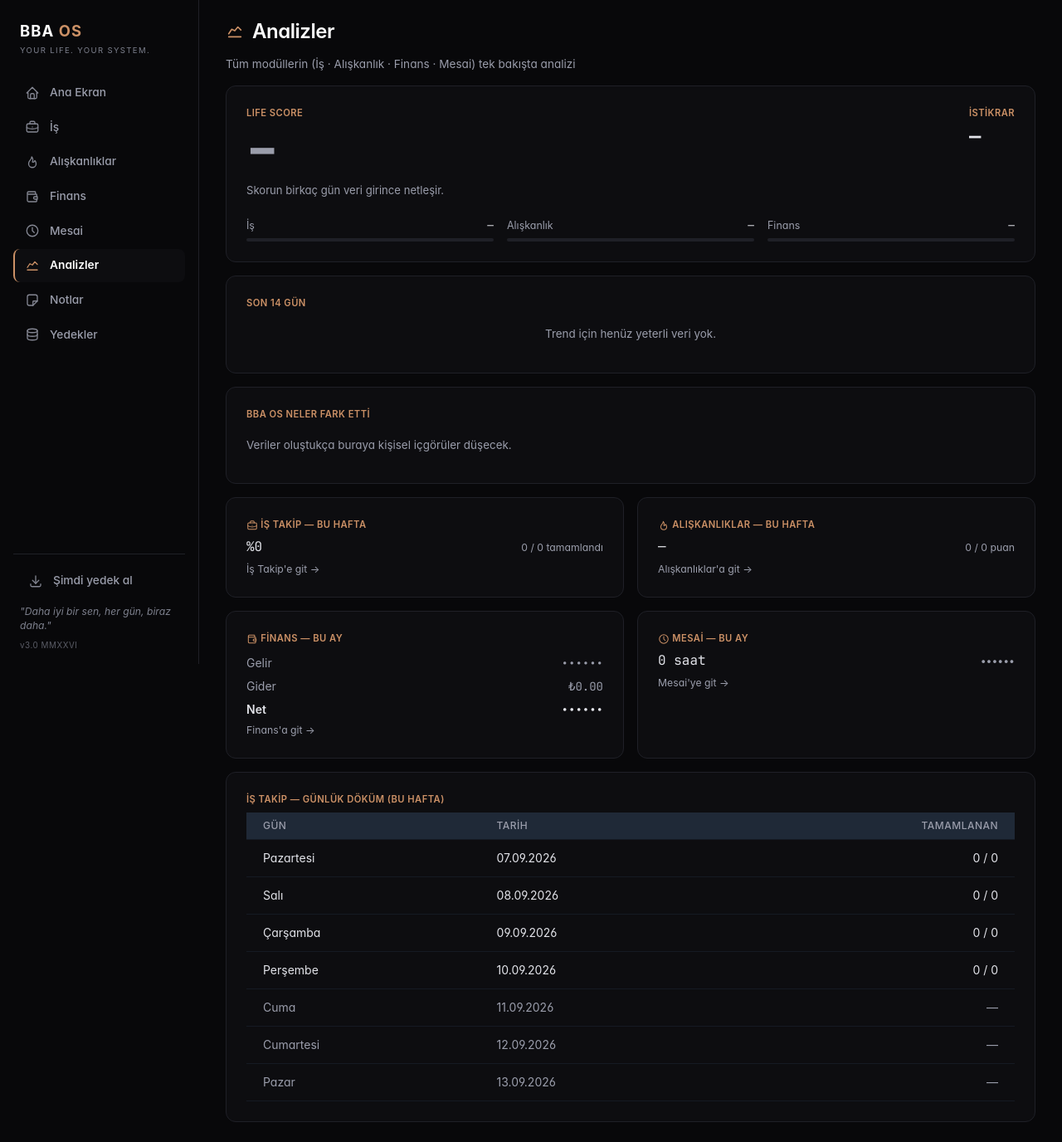
After one commit to Asderch/bba-os, a Flask app: page /analizler/ in a window 1280 px wide. The commit adds this page. Shown: the whole page at 83% size. Run offline with Flask 3, Linux system fonts and the light colour scheme; data that the repository does not hold is empty; some libraries are stand-ins or nearby versions.

Commit message:
Analizler ve Notlar için bağımsız modüller (İş Takip'ten ayrıldı)
Sidebar'daki "Analizler" ve "Notlar" sekmeleri aslında ayrı bir modül
değildi — ikisi de İş Takip blueprint'inin içine gömülüydü
(/is/istatistik, /is/notlar), İş Takip'in kendi alt-navigasyonunda da
tekrar görünüyorlardı. Bu, kullanıcıdan gelen açık bir hata bildirimiydi:
"Analizler'e tıklayınca İş modülünün istatistiğine gidiyor".

Yeni: blueprints/analizler.py (/analizler)
- İş Takip'in eski haftalık istatistik tablosu buraya taşındı
- Üstüne: Life Score + boyutlar (İş/Alışkanlık/Finans — zaten üç modülü
  harmanlayan tek metrik), momentum, istikrar, 14 günlük trend, içgörüler
  (hepsi dashboard_logic.py'den, kod tekrarı yok)
- Her modül için kısa özet kartı (İş/Alışkanlık/Finans/Mesai), ilgili
  modüle link — gerçek bir "tüm bilgilerin analizi" dashboard'u
- dashboard_logic.py: trend SVG nokta hesaplaması artık ortak bir
  fonksiyonda (trend_svg_points) — build_home_context ve analizler
  aynı kodu kullanıyor

Yeni: blueprints/notlar.py (/notlar)
- İş Takip'in içindeki not defteri, bağımsız bir modüle taşındı
  (notlar İş'e özgü bir kavram değil, herhangi bir konuda tutulabilir)

is_takip.py: notes_list/add_note/delete_note/stats route'ları kaldırıldı
(artık kendi blueprint'lerinde); _layout.html subnav'ından Notlar/
İstatistik sekmeleri çıkarıldı (Bugün/İşleri Yönet/Geçmiş kaldı).

81 test geçiyor (8 yeni: analizler 4, notlar 4); eski route'ların
gerçekten kaldırıldığı (404) ve yenilerinin doğru çalıştığı test edildi.
Tarayıcıda görsel olarak da doğrulandı.

Co-Authored-By: Claude Sonnet 5 <noreply@anthropic.com>

```diff
--- a/app.py
+++ b/app.py
@@ -111,11 +111,15 @@ from blueprints.is_takip import bp as is_takip_bp
 from blueprints.butce import bp as butce_bp
 from blueprints.mesai import bp as mesai_bp
 from blueprints.aliskanlik import bp as aliskanlik_bp
+from blueprints.analizler import bp as analizler_bp
+from blueprints.notlar import bp as notlar_bp
 
 app.register_blueprint(is_takip_bp)
 app.register_blueprint(butce_bp)
 app.register_blueprint(mesai_bp)
 app.register_blueprint(aliskanlik_bp)
+app.register_blueprint(analizler_bp)
+app.register_blueprint(notlar_bp)
 
 
 PARA_MASK = "••••••"
--- a/dashboard_logic.py
+++ b/dashboard_logic.py
@@ -298,6 +298,22 @@ def life_score_history(ctx, days=14, gelir_gizli=False):
         score = compute_life_score(ctx, for_day=d, gelir_gizli=gelir_gizli)
         history.append({"date": d, "score": score})
     return history
+
+
+def trend_svg_points(history, chart_w=280, chart_h=70):
+    """`life_score_history()` çıktısını (SVG `<polyline>` için) nokta dizgesine
+    çevirir. `home.html` (Life Score hero) ve `analizler` modülü aynı trend
+    grafiğini kullanıyor — hesaplama tek yerde, kod tekrarı yok.
+    Döner: (points_str, last_point) — veri yoksa ("", None)."""
+    n = len(history)
+    pts = []
+    for i, h in enumerate(history):
+        if h["score"] is None:
+            continue
+        x = (i / (n - 1) * chart_w) if n > 1 else 0
+        y = chart_h - (h["score"] / 100 * chart_h)
+        pts.append(f"{x:.1f},{y:.1f}")
+    return " ".join(pts), (pts[-1] if pts else None)
 
 
 def life_score_delta(ctx, gelir_gizli=False):
@@ -724,17 +740,7 @@ def build_home_context(ctx, now, gelir_gizli):
 
     # --- Trend (SVG) ---
     history = life_score_history(ctx, days=14, gelir_gizli=gelir_gizli)
-    chart_w, chart_h = 280, 70
-    n = len(history)
-    pts = []
-    for i, h in enumerate(history):
-        if h["score"] is None:
-            continue
-        x = (i / (n - 1) * chart_w) if n > 1 else 0
-        y = chart_h - (h["score"] / 100 * chart_h)
-        pts.append(f"{x:.1f},{y:.1f}")
-    trend_points_str = " ".join(pts)
-    trend_last_point = pts[-1] if pts else None
+    trend_points_str, trend_last_point = trend_svg_points(history)
 
     hour = now.hour
     greeting = (
--- /dev/null
+++ b/templates/analizler/index.html
@@ -0,0 +1,167 @@
+{% extends "base.html" %}
+{% from "_icons.html" import icon %}
+{% block title %}Analizler{% endblock %}
+
+{% block content %}
+<div class="bba-page-header">
+    <h2 class="bba-page-title">{{ icon("chart-line", 22) }} Analizler</h2>
+</div>
+<div class="bba-page-context">Tüm modüllerin (İş · Alışkanlık · Finans · Mesai) tek bakışta analizi</div>
+
+<!-- ================= LIFE SCORE + BOYUTLAR ================= -->
+<div class="bba-card bba-hero mb-3">
+    <div class="bba-hero-main">
+        <div class="bba-hero-score-block">
+            <div class="bba-label mb-1">LIFE SCORE</div>
+            {% if life_score_low or life_score is none %}
+                <div class="bba-hero-score bba-hero-score-collecting">–</div>
+                <div class="bba-hero-collecting-note">
+                    Skorun birkaç gün veri girince netleşir
+                    {%- if life_score_days %} ({{ life_score_days }}/3 gün){% endif -%}.
+                </div>
+            {% else %}
+                <div class="bba-hero-score">{{ life_score }}<span class="bba-hero-score-max">/100</span></div>
+                {% if life_score_delta is not none and life_score_delta != 0 %}
+                <div class="bba-delta-chip {{ 'up' if life_score_delta > 0 else 'down' }}">
+                    {{ '+' if life_score_delta > 0 }}{{ life_score_delta }} <span>dünden</span>
+                </div>
+                {% endif %}
+            {% endif %}
+        </div>
+        <div class="bba-hero-secondary">
+            <div class="bba-mini-stat">
+                <div class="bba-label">İSTİKRAR</div>
+                <div class="bba-mini-stat-value">
+                    {% if istikrar is not none %}
+                        {{ istikrar.good_days }}<span class="bba-mini-stat-sub">/{{ istikrar.total_days }} gün</span>
+                    {% else %}—{% endif %}
+                </div>
+            </div>
+        </div>
+    </div>
+    <div class="bba-dims bba-dims-3">
+        {% for key, label in [('is','İş'), ('aliskanlik','Alışkanlık'), ('finans','Finans')] %}
+        {% set v = breakdown[key] %}
+        <div class="bba-dim {{ 'is-weak' if breakdown.weakest == key and not life_score_low }}">
+            <div class="bba-dim-head">
+                <span class="bba-dim-label">{{ label }}</span>
+                <span class="bba-dim-pct">{{ v ~ '%' if v is not none else '—' }}</span>
+            </div>
+            <div class="bba-dim-track"><div class="bba-dim-fill" style="width: {{ v or 0 }}%;"></div></div>
+        </div>
+        {% endfor %}
+    </div>
+    {% if breakdown.weakest and not life_score_low %}
+    <div class="bba-hero-hint">En büyük fırsat:
+        <b>{{ {'is':'İş Takip','aliskanlik':'Alışkanlıklar','finans':'Finans'}[breakdown.weakest] }}</b>
+    </div>
+    {% endif %}
+</div>
+
+<!-- ================= SON 14 GÜN ================= -->
+<div class="bba-card mb-3">
+    <div class="d-flex justify-content-between align-items-center mb-2">
+        <div class="bba-label">SON 14 GÜN</div>
+        {% if momentum is not none and momentum != 0 %}
+            <span class="bba-delta-chip {{ 'up' if momentum > 0 else 'down' }}">
+                {{ '+' if momentum > 0 }}{{ momentum }}% <span>momentum</span>
+            </span>
+        {% endif %}
+    </div>
+    {% if trend_points_str %}
+    <svg viewBox="0 0 280 70" width="100%" height="70" preserveAspectRatio="none" style="overflow: visible;">
+        <line x1="0" y1="0" x2="280" y2="0" stroke="var(--bba-border)" stroke-width="1"/>
+        <line x1="0" y1="35" x2="280" y2="35" stroke="var(--bba-border)" stroke-width="1"/>
+        <line x1="0" y1="70" x2="280" y2="70" stroke="var(--bba-border)" stroke-width="1"/>
+        <polyline points="{{ trend_points_str }}" fill="none" stroke="var(--bba-chart-line)" stroke-width="2.5" stroke-linejoin="round" stroke-linecap="round"/>
+        {% if trend_last_point %}
+        <circle cx="{{ trend_last_point.split(',')[0] }}" cy="{{ trend_last_point.split(',')[1] }}" r="4" fill="var(--bba-copper)"/>
+        {% endif %}
+    </svg>
+    {% else %}
+    <div class="bba-empty-inline text-center">Trend için henüz yeterli veri yok.</div>
+    {% endif %}
+</div>
+
+<!-- ================= NELER FARK ETTİ ================= -->
+<div class="bba-card mb-3">
+    <div class="bba-label mb-2">BBA OS NELER FARK ETTİ</div>
+    {% if insights %}
+        {% for insight in insights %}
+        <div class="bba-insight-row">
+            <span class="bba-insight-icon">{{ icon(insight.icon, 16) }}</span>
+            <div>
+                <div class="bba-insight-text">{{ insight.text }}</div>
+                {% if insight.suggestion %}<div class="bba-insight-sub">{{ icon('target', 13) }} {{ insight.suggestion }}</div>{% endif %}
+            </div>
+        </div>
+        {% endfor %}
+    {% else %}
+        <div class="bba-empty-inline">Veriler oluştukça buraya kişisel içgörüler düşecek.</div>
+    {% endif %}
+</div>
+
+<!-- ================= MODÜL BAZLI ÖZET ================= -->
+<div class="row row-cards mb-3">
+    <div class="col-md-6">
+        <div class="bba-card h-100">
+            <div class="bba-label mb-2">{{ icon('briefcase', 14) }} İŞ TAKİP — BU HAFTA</div>
+            <div class="d-flex justify-content-between align-items-baseline mb-1">
+                <span class="font-mono fs-3">%{{ is_takip.completion_rate }}</span>
+                <span class="text-secondary small">{{ is_takip.total_done }} / {{ is_takip.total_possible }} tamamlandı</span>
+            </div>
+            <a href="{{ url_for('is_takip.index') }}" class="text-secondary small">İş Takip'e git →</a>
+        </div>
+    </div>
+    <div class="col-md-6">
+        <div class="bba-card h-100">
+            <div class="bba-label mb-2">{{ icon('flame', 14) }} ALIŞKANLIKLAR — BU HAFTA</div>
+            <div class="d-flex justify-content-between align-items-baseline mb-1">
+                <span class="font-mono fs-3">{{ ('%' ~ aliskanlik.pct) if aliskanlik.pct is not none else '—' }}</span>
+                <span class="text-secondary small">{{ aliskanlik.week_puan }} / {{ aliskanlik.week_max_puan }} puan</span>
+            </div>
+            <a href="{{ url_for('aliskanlik.stats') }}" class="text-secondary small">Alışkanlıklar'a git →</a>
+        </div>
+    </div>
+    <div class="col-md-6">
+        <div class="bba-card h-100">
+            <div class="bba-label mb-2">{{ icon('wallet', 14) }} FİNANS — BU AY</div>
+            <div class="d-flex justify-content-between py-1 text-secondary"><span>Gelir</span><span class="font-mono">{{ para_gizle(finans.income) }}</span></div>
+            <div class="d-flex justify-content-between py-1 text-secondary"><span>Gider</span><span class="font-mono">₺{{ '%.2f' | format(finans.expense) }}</span></div>
+            <div class="d-flex justify-content-between py-1 fw-bold"><span>Net</span><span class="font-mono">{{ para_gizle(finans.net) }}</span></div>
+            <a href="{{ url_for('butce.index') }}" class="text-secondary small">Finans'a git →</a>
+        </div>
+    </div>
+    <div class="col-md-6">
+        <div class="bba-card h-100">
+            <div class="bba-label mb-2">{{ icon('clock', 14) }} MESAİ — BU AY</div>
+            <div class="d-flex justify-content-between align-items-baseline mb-1">
+                <span class="font-mono fs-3">{{ mesai.hours }} saat</span>
+                <span class="text-secondary small">{{ para_gizle(mesai.amount) }}</span>
+            </div>
+            <a href="{{ url_for('mesai.index') }}" class="text-secondary small">Mesai'ye git →</a>
+        </div>
+    </div>
+</div>
+
+<!-- ================= İŞ TAKİP — GÜNLÜK DÖKÜM ================= -->
+<div class="bba-card">
+    <div class="bba-label mb-2">İŞ TAKİP — GÜNLÜK DÖKÜM (BU HAFTA)</div>
+    <div class="table-responsive">
+        <table class="table table-vcenter card-table">
+            <thead><tr><th>Gün</th><th>Tarih</th><th class="text-end">Tamamlanan</th></tr></thead>
+            <tbody>
+                {% for row in is_takip.week_table %}
+                <tr class="{{ 'text-secondary' if row.is_future }}">
+                    <td>{{ row.weekday }}</td>
+                    <td>{{ row.date.strftime('%d.%m.%Y') }}</td>
+                    <td class="text-end">
+                        {% if row.is_future %}—{% else %}{{ row.done }} / {{ row.total }}{% endif %}
+                    </td>
+                </tr>
+                {% endfor %}
+            </tbody>
+        </table>
+    </div>
+</div>
+{% endblock %}
--- a/templates/base.html
+++ b/templates/base.html
@@ -41,10 +41,10 @@
                 <a href="{{ url_for('mesai.index') }}" class="bba-nav-link {{ 'active' if module_theme == 'mesai' }}">
                     <span class="bba-nav-icon">{{ icon("clock") }}</span> Mesai
                 </a>
-                <a href="{{ url_for('is_takip.stats') }}" class="bba-nav-link">
+                <a href="{{ url_for('analizler.index') }}" class="bba-nav-link {{ 'active' if module_theme == 'analizler' }}">
                     <span class="bba-nav-icon">{{ icon("chart-line") }}</span> Analizler
                 </a>
-                <a href="{{ url_for('is_takip.notes_list') }}" class="bba-nav-link">
+                <a href="{{ url_for('notlar.index') }}" class="bba-nav-link {{ 'active' if module_theme == 'notlar' }}">
                     <span class="bba-nav-icon">{{ icon("notes") }}</span> Notlar
                 </a>
                 <a href="{{ url_for('backup_history') }}" class="bba-nav-link {{ 'active' if request.endpoint in ('backup_history', 'download_backup') }}">
--- a/templates/is_takip/_layout.html
+++ b/templates/is_takip/_layout.html
@@ -7,8 +7,6 @@
         <a href="{{ url_for('is_takip.index') }}" class="bba-subnav-link {{ 'active' if request.endpoint == 'is_takip.index' }}">Bugün</a>
         <a href="{{ url_for('is_takip.manage_tasks') }}" class="bba-subnav-link {{ 'active' if request.endpoint == 'is_takip.manage_tasks' }}">İşleri Yönet</a>
         <a href="{{ url_for('is_takip.history') }}" class="bba-subnav-link {{ 'active' if request.endpoint == 'is_takip.history' }}">Geçmiş</a>
-        <a href="{{ url_for('is_takip.notes_list') }}" class="bba-subnav-link {{ 'active' if request.endpoint == 'is_takip.notes_list' }}">Notlar</a>
-        <a href="{{ url_for('is_takip.stats') }}" class="bba-subnav-link {{ 'active' if request.endpoint == 'is_takip.stats' }}">İstatistik</a>
     </div>
 </div>
 {% block inner %}{% endblock %}
```
Also changed, not shown: blueprints/analizler.py (added, +124 -0 lines), blueprints/is_takip.py (+2 -79 lines), blueprints/notlar.py (added, +47 -0 lines), templates/is_takip/istatistik.html (deleted, +0 -47 lines), templates/notlar/index.html (renamed from templates/is_takip/notlar.html, +13 -13 lines), tests/test_analizler.py (added, +50 -0 lines), tests/test_daily_task_archive.py (+5 -4 lines), tests/test_notlar.py (added, +40 -0 lines), tests/test_smoke.py (+2 -1 lines), static/icons/analizler.png (added), static/icons/notlar.png (added).
